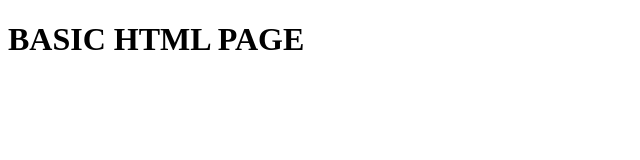
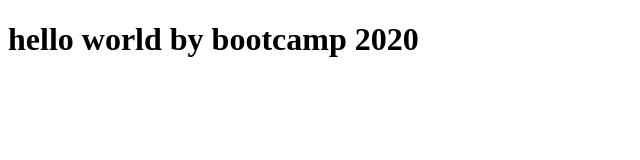
Before and after one commit to sabirfarhan/bootcamp2020, a plain HTML site: page index.html in a window 1280 px wide. Shown: the whole page, without its empty margins (0-640 px from the left). Drawn offline with Linux system fonts and the light colour scheme.

Commit message:
updtaed index.html

```diff
--- a/index.html
+++ b/index.html
@@ -6,6 +6,6 @@
     <title>CLASS001</title>
 </head>
 <body>
-    <h1> BASIC HTML PAGE </h1>
+    <h1> hello world by bootcamp 2020 </h1>
 </body>
 </html>
```
